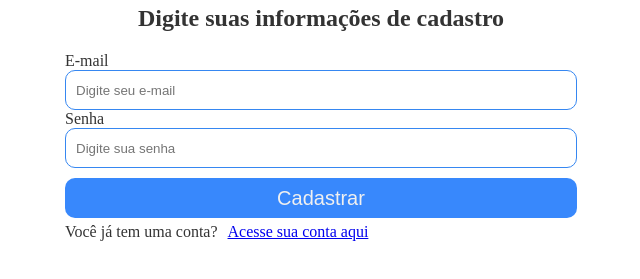
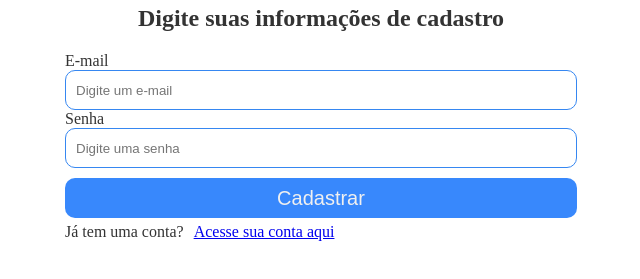
Before and after one commit to Greg-otol/masters-games, a React (Vite) app: page /register in a window 1280 px wide. Shown: the part 327-606 px from the top of the page, without its empty margins (319-959 px from the left). Built offline with nearby package versions, Linux system fonts and the light colour scheme; no server answers.

Commit message:
chore: refactored

```diff
--- a/src/pages/login/login.tsx
+++ b/src/pages/login/login.tsx
@@ -1,5 +1,4 @@
 import {
-  LoginA,
   LoginButton,
   LoginContainer,
   LoginDiv,
@@ -67,13 +66,11 @@ export function Login() {
           onChange={(e) => setPassword(e.target.value)}
         />
 
-        <LoginA href="#">Esqueceu sua senha ?</LoginA>
-
         <LoginButton className="button" onClick={handleSignIn}>
           Entrar
         </LoginButton>
         <LoginDiv>
-          <LoginP>Você não tem uma conta?</LoginP>
+          <LoginP>Não tem uma conta?</LoginP>
           <Link to="/register">
             <LoginP>Clique aqui</LoginP>
           </Link>
--- a/src/pages/register/register.tsx
+++ b/src/pages/register/register.tsx
@@ -52,7 +52,7 @@ export function Register() {
           type="text"
           name="email"
           id="email"
-          placeholder="Digite seu e-mail"
+          placeholder="Digite um e-mail"
           onChange={(e) => setEmail(e.target.value)}
         />
 
@@ -61,7 +61,7 @@ export function Register() {
           type="password"
           name="password"
           id="password"
-          placeholder="Digite sua senha"
+          placeholder="Digite uma senha"
           onChange={(e) => setPassword(e.target.value)}
         />
 
@@ -69,7 +69,7 @@ export function Register() {
           Cadastrar
         </RegisterButton>
         <RegisterDiv>
-          <RegisterP>Você já tem uma conta?</RegisterP>
+          <RegisterP>Já tem uma conta?</RegisterP>
           <Link to="/auth">Acesse sua conta aqui</Link>
         </RegisterDiv>
       </RegisterForm>
```
